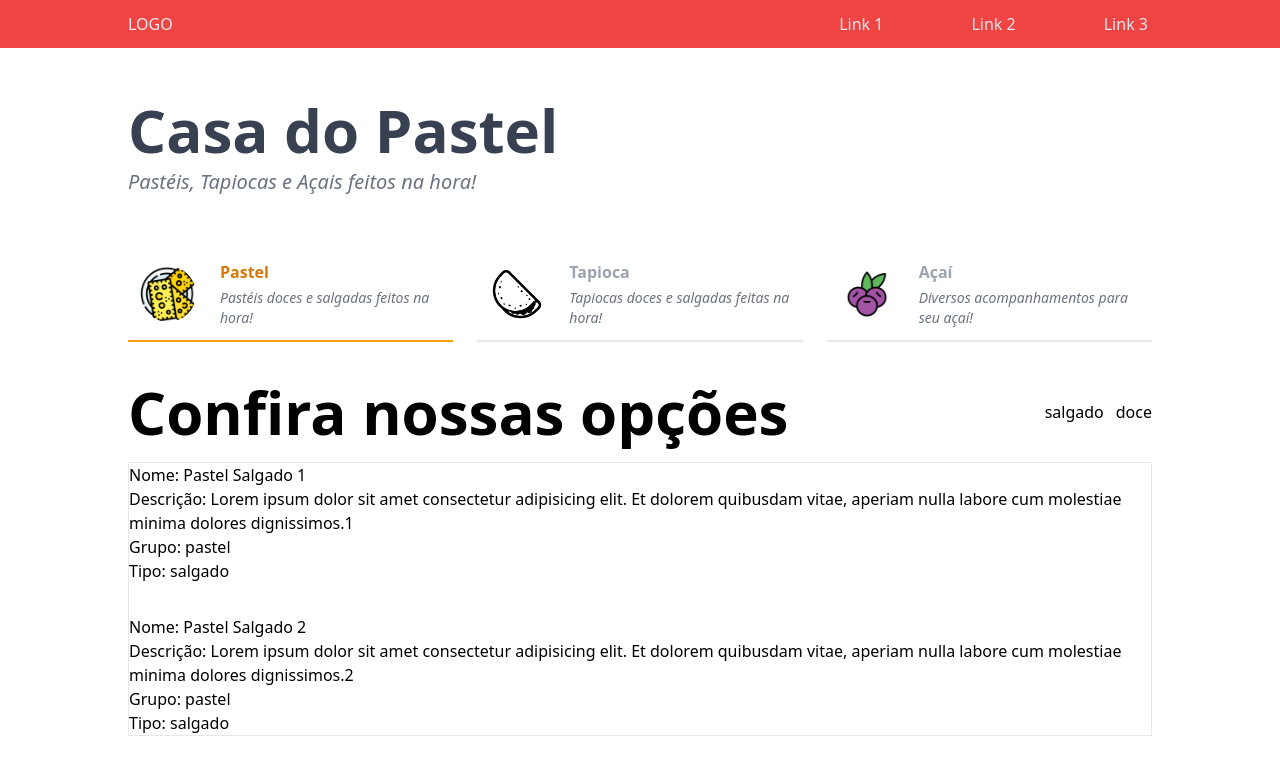
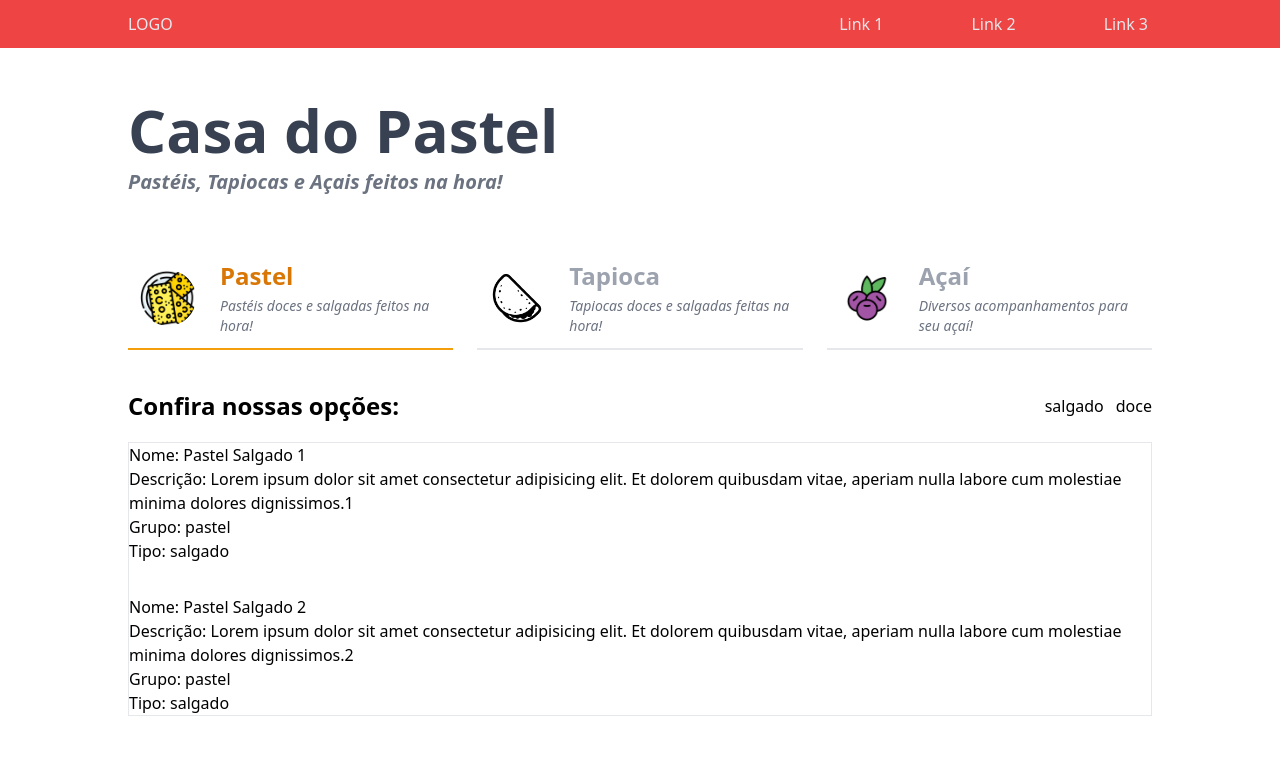
Before and after one commit to victorlabussiere/casa_do_pastel, an Angular app: page / in a window 1280 px wide. Shown: the top 772 px of the page. Built offline with nearby package versions, Linux system fonts and the light colour scheme.

Commit message:
types file

```diff
--- a/src/app/components/pages/home/home.component.ts
+++ b/src/app/components/pages/home/home.component.ts
@@ -1,8 +1,7 @@
 import { Component, OnInit } from '@angular/core';
 import { CategoryService } from 'src/app/providers/categories/category.service';
 import { PlatesService } from 'src/app/providers/plates/plates.service';
-import { Category } from 'src/mock/categories';
-import { Plate, PlateGroups } from 'src/mock/plates';
+import { Category, Plate } from 'src/types';
 
 @Component({
   selector: 'app-home',
--- a/src/app/components/pages/home/menu/menu/menu.component.html
+++ b/src/app/components/pages/home/menu/menu/menu.component.html
@@ -1,6 +1,6 @@
 <header class="flex items-center justify-between w-full">
   <!-- <i class="material-icons cursor-pointer" (click)="toggleDisplay()"> close </i> -->
-  <h1>Confira nossas opções</h1>
+  <h3>Confira nossas opções:</h3>
   <nav *ngIf="groupFilter != 'acai'" class="flex gap-3">
     <button (click)="setKindFilter('salgado')">salgado</button>
     <button (click)="setKindFilter('doce')">doce</button>
--- a/src/app/components/pages/home/menu/menu/menu.component.ts
+++ b/src/app/components/pages/home/menu/menu/menu.component.ts
@@ -1,7 +1,7 @@
 import { Component, Input } from '@angular/core';
 import { FunctionsService } from 'src/app/providers/browserFunctions/functions.service';
 import { PlatesService } from 'src/app/providers/plates/plates.service';
-import { Plate, PlateGroups, PlatesKinds } from 'src/mock/plates';
+import { Plate, PlateGroups, PlatesKinds } from 'src/types';
 
 @Component({
   selector: 'app-menu',
@@ -18,7 +18,6 @@ export class MenuComponent {
   acaiList!: Plate[]
 
   constructor(
-    private browserFunctions: FunctionsService,
     private platesServices: PlatesService
   ) {
     this._initPlates()
--- a/src/app/providers/categories/category.service.ts
+++ b/src/app/providers/categories/category.service.ts
@@ -1,6 +1,7 @@
 import { Injectable } from '@angular/core';
-import { CATEGORIES, Category } from 'src/mock/categories';
 import { of, Observable } from 'rxjs'
+import { CATEGORIES } from 'src/mock/categories';
+import { Category } from 'src/types';
 
 @Injectable({
   providedIn: 'root'
--- a/src/app/providers/plates/plates.service.ts
+++ b/src/app/providers/plates/plates.service.ts
@@ -1,6 +1,7 @@
 import { Injectable } from '@angular/core';
 import { of, Observable } from 'rxjs'
-import { PLATES, Plate } from 'src/mock/plates';
+import { PLATES } from 'src/mock/plates';
+import { Plate } from 'src/types';
 
 @Injectable({
   providedIn: 'root'
--- a/src/mock/plates.ts
+++ b/src/mock/plates.ts
@@ -1,16 +1,4 @@
-
-export type PlateGroups = 'pastel' | 'tapioca' | 'acai'
-export type PlatesKinds = 'doce' | 'salgado'
-
-export type Plate = {
-    id: number,
-    title: string,
-    description: string,
-    category: {
-        kind: PlatesKinds
-        group: PlateGroups
-    }
-}
+import { Plate } from "src/types";
 
 export const PLATES: Plate[] = [
     {
--- a/src/styles.css
+++ b/src/styles.css
@@ -46,6 +46,10 @@
   }
   h2 {
     @apply font-semibold text-3xl;
+  }
+
+  h3 {
+    @apply font-semibold text-2xl;
   }
   .topbar {
     @apply absolute top-0 left-0 w-screen px-32;
--- /dev/null
+++ b/src/types.ts
@@ -0,0 +1,26 @@
+
+export type Category = {
+    title: string,
+    description: string,
+    img_url: string,
+    info: CategoryInfo
+}
+
+export type CategoryInfo = {
+    kind: PlatesKinds,
+    group: PlateGroups,
+    name: string
+}
+
+export type PlateGroups = 'pastel' | 'tapioca' | 'acai'
+export type PlatesKinds = 'doce' | 'salgado'
+
+export type Plate = {
+    id: number,
+    title: string,
+    description: string,
+    category: {
+        kind: PlatesKinds
+        group: PlateGroups
+    }
+}
```
Also changed, not shown: src/mock/categories.ts (+1 -14 lines).
